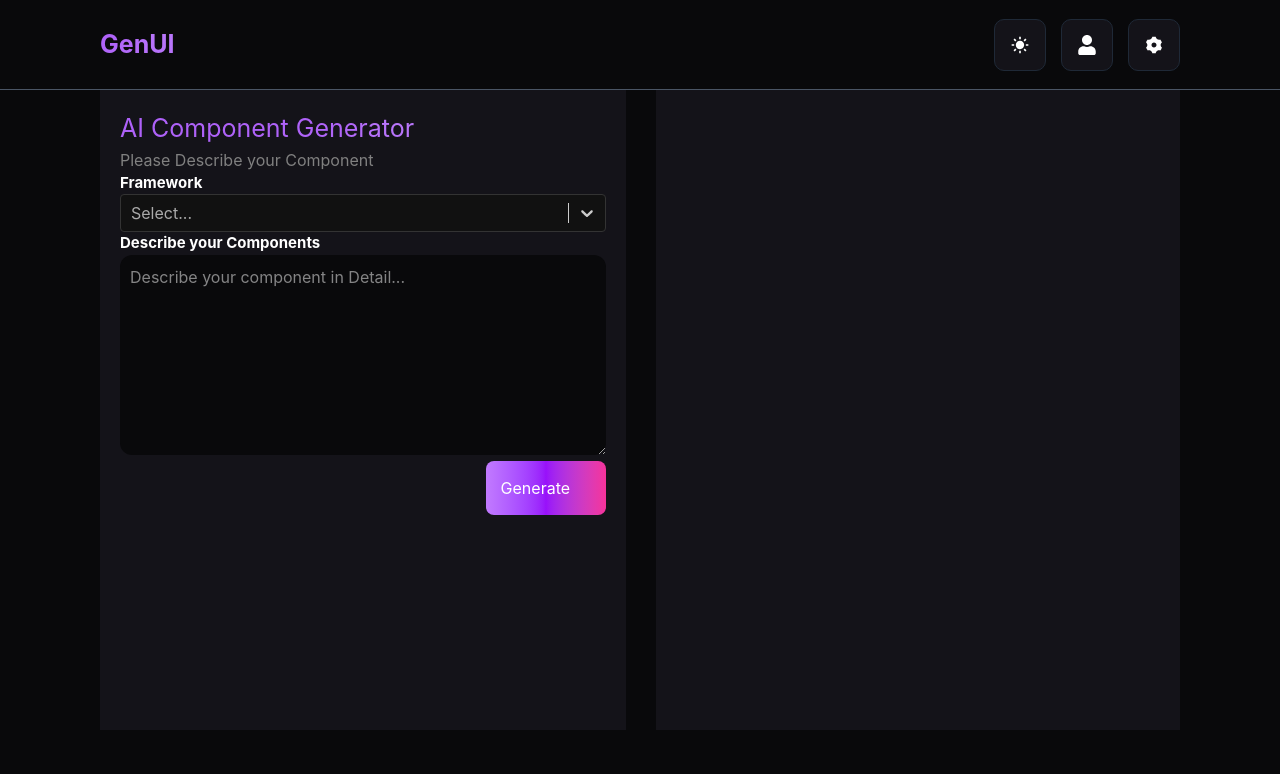
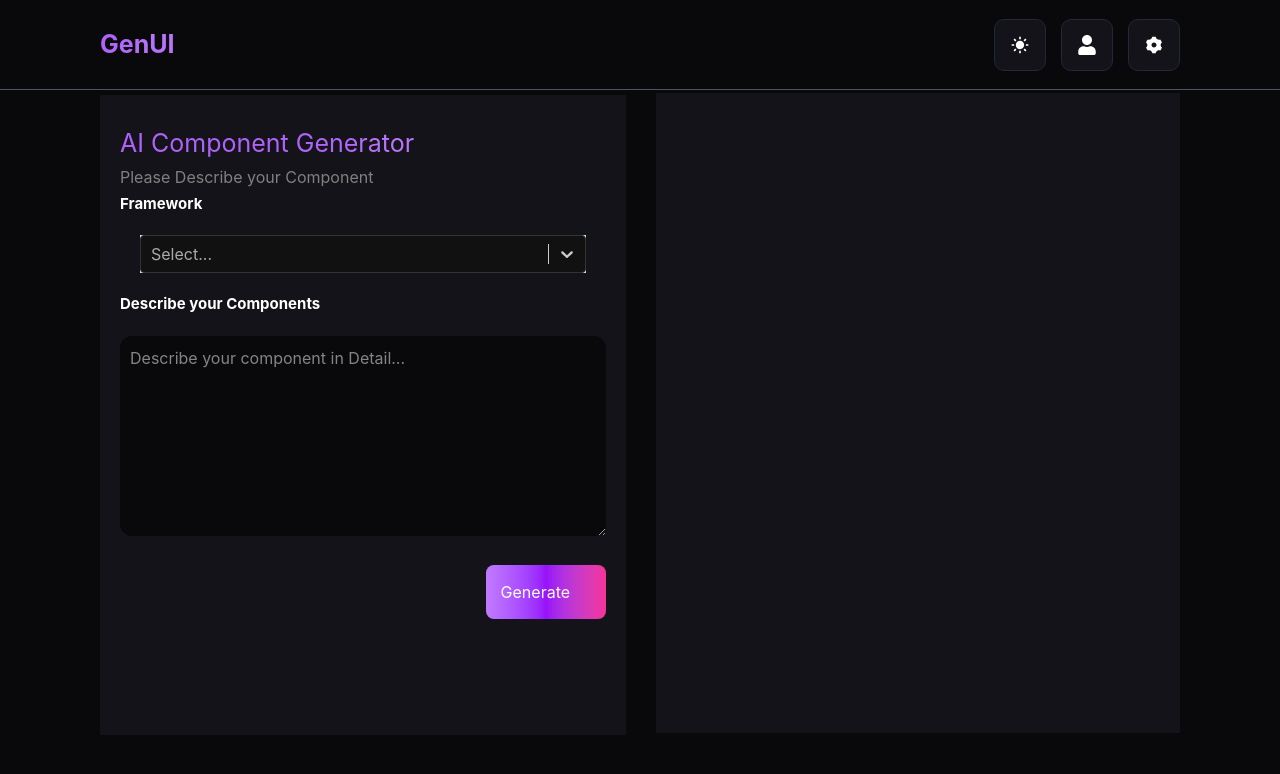
Before and after one commit to Ankit-tiwarii01/Prompt2UI, a React (Vite) app in the folder Prompt2UI/: page / in a window 1280 px wide. Shown: the top 774 px of the page. Built offline with nearby package versions, Linux system fonts and the light colour scheme.

Commit message:
Resolved the issue where margin/padding was not applying correctly. The layout is now working as expected.

```diff
--- a/Prompt2UI/src/pages/home.jsx
+++ b/Prompt2UI/src/pages/home.jsx
@@ -17,15 +17,14 @@ const Home = () => {
 
       <div className="flex items-center justify-between px-[100px] gap-[30px]">
 
-        <div className="w-[50%] h-[80vh] bg-[#141319] mt-5 p-[20px]">
-          <h3 className="text-[25px] Font-semibold sp-text">
+        <div className="w-[50%] h-[80vh] bg-[#141319] mt-[5px] p-[20px]">
+          <h3 className="text-[25px] Font-semibold sp-text mt-[10px]">
             AI Component Generator
           </h3>
-          <p className="text-[gray] mt-2 text-[16px]">Please Describe your Component  </p>
-          <p className='text-[15px] font-[700] mt-4'>Framework</p>
+          <p className="text-[gray] mt-[2px] text-[16px]">Please Describe your Component  </p>
+          <p className='text-[15px] font-[700] mt-[4px]'>Framework</p>
           <Select
-          //padding in line
-            className='mt-2'
+            className='m-[20px] bg-green-200'
             options={options}
             styles={{
               control: (base) => ({
@@ -57,9 +56,9 @@ const Home = () => {
             }}
 
           />
-          <p className='text-[15px] font-[700] mt-5'>Describe your Components</p>
-          <textarea className='w-full min-h-[200px] rounded-xl bg-[#09090B] mt-3 p-[10px]' placeholder='Describe your component in Detail...'></textarea>
-          <button className='generate flex items-center p-[15px] rounded-lg border-0 bg-gradient-to-r from-purple-400 via-purple-600 to-pink-500 mt-3 ml-auto min-w-[120px]'>Generate</button>
+          <p className='text-[15px] font-[700] mt-[5px]'>Describe your Components</p>
+          <textarea className='w-full min-h-[200px] rounded-xl bg-[#09090B] mt-[20px] p-[10px]' placeholder='Describe your component in Detail...'></textarea>
+          <button className='generate flex items-center p-[15px] rounded-lg border-0 bg-gradient-to-r from-purple-400 via-purple-600 to-pink-500 mt-[23px] ml-auto min-w-[120px]'>Generate</button>
         </div>
 
         <div className="w-[50%] h-[80vh] bg-[#141319]"></div>
```
